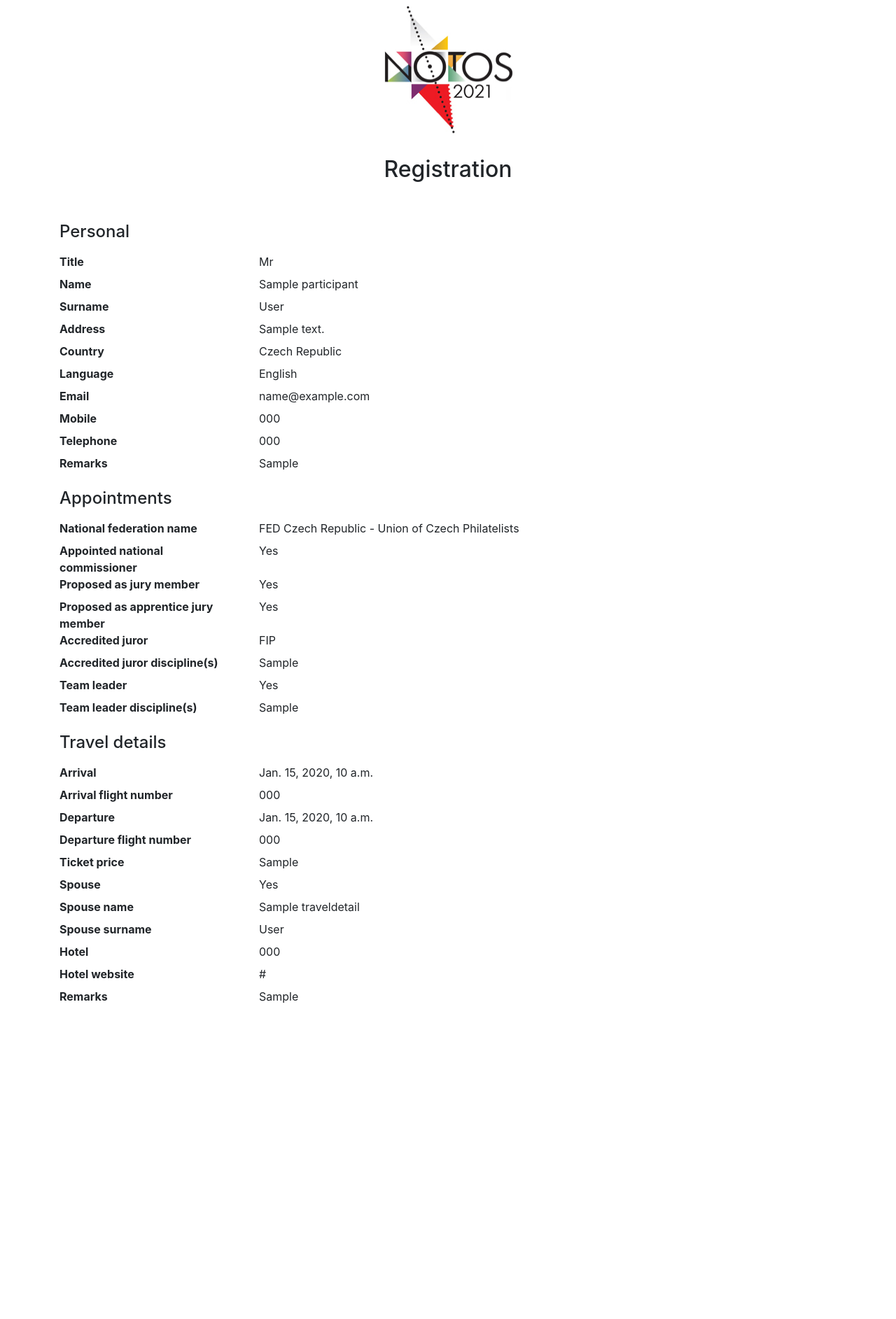
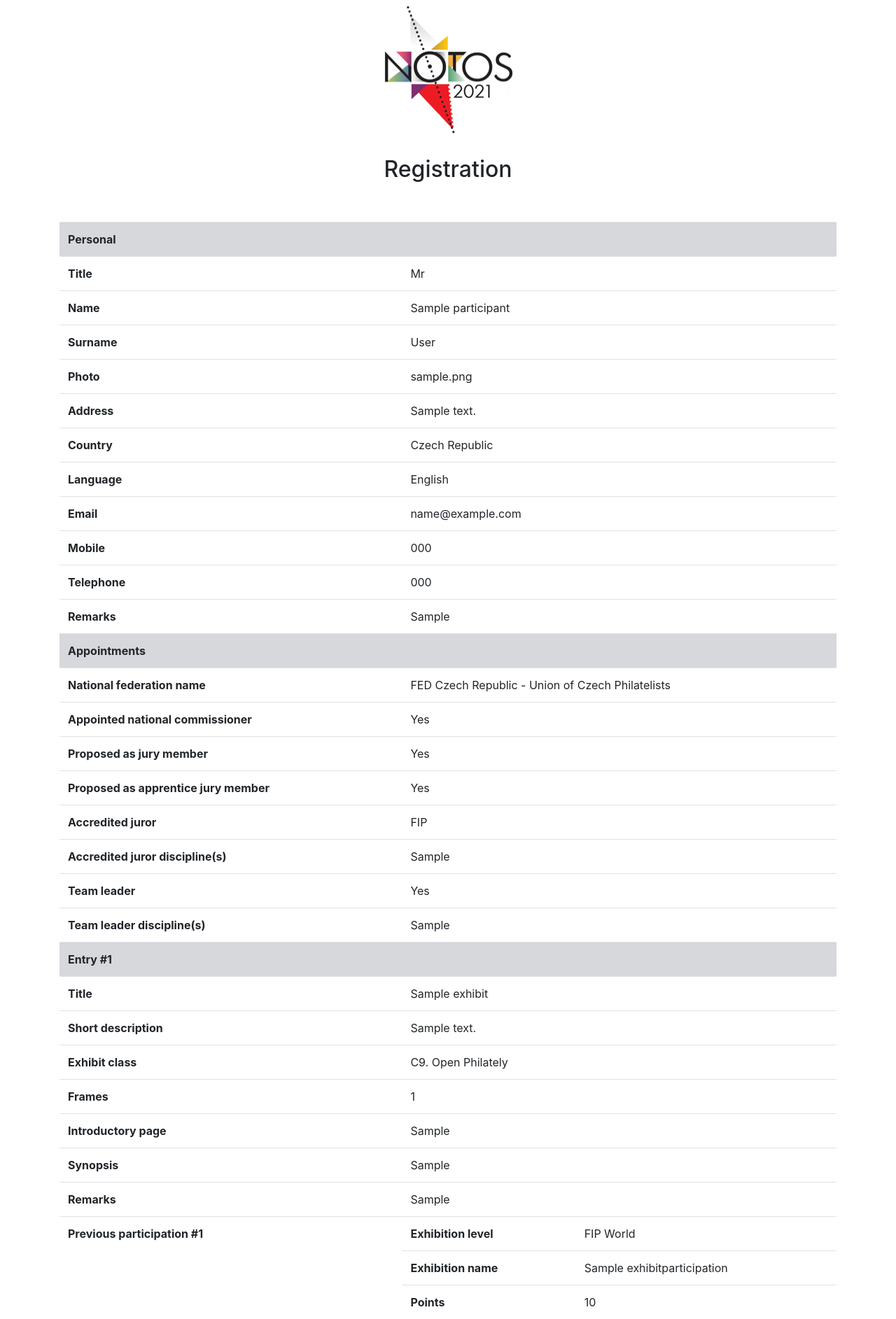
Before and after one commit to chazapis/notos, a Django app: page /print in a window 1280 px wide. Shown: the part 49-1934 px from the top of the page at 70% size. Before the commit the page ends 1483 px from the top, so only its background shows below. Run offline with Django 3.2, Linux system fonts and the light colour scheme; a user stored in the database is signed in; tables that the repository leaves empty hold one stand-in row (values such as "Sample post"); some libraries are stand-ins or nearby versions.

Commit message:
Printout complete

```diff
--- a/registrations/models.py
+++ b/registrations/models.py
@@ -1,3 +1,5 @@
+import os
+
 from django.db import models
 from django.conf import settings
 from django_countries.fields import CountryField
@@ -36,16 +38,18 @@ class Participant(models.Model):
     full_name.short_description = 'Full name'
 
     def printout(self):
-        return {'Title': dict(self.TITLE_CHOICES)[self.title],
-                'Name': self.name,
-                'Surname': self.surname,
-                'Address': self.address,
-                'Country': self.country.name,
-                'Language': dict(self.LANGUAGE_CHOICES)[self.language],
-                'Email': self.email,
-                'Mobile': self.mobile,
-                'Telephone': self.telephone,
-                'Remarks': self.remarks}
+        result = {'Title': dict(self.TITLE_CHOICES)[self.title],
+                  'Name': self.name,
+                  'Surname': self.surname,
+                  'Photo': os.path.basename(self.photo.path) if self.photo else '',
+                  'Address': self.address,
+                  'Country': self.country.name,
+                  'Language': dict(self.LANGUAGE_CHOICES)[self.language],
+                  'Email': self.email,
+                  'Mobile': self.mobile,
+                  'Telephone': self.telephone,
+                  'Remarks': self.remarks}
+        return result
 
     def __str__(self):
         return self.full_name()
@@ -116,14 +120,15 @@ class Appointments(models.Model):
     team_leader_disciplines = models.CharField(blank=True, max_length=128)
 
     def printout(self):
-        return {'National federation name': dict(self.FEDERATION_CHOICES)[self.federation],
-                'Appointed national commissioner': 'Yes' if self.commissioner else '',
-                'Proposed as jury member': 'Yes' if self.jury else '',
-                'Proposed as apprentice jury member': 'Yes' if self.apprentice_jury else '',
-                'Accredited juror': dict(self.ACCREDITED_JUROR_CHOICES)[self.accredited_juror] if self.accredited_juror else '',
-                'Accredited juror discipline(s)': self.accredited_juror_disciplines,
-                'Team leader': 'Yes' if self.team_leader else '',
-                'Team leader discipline(s)': self.team_leader_disciplines}
+        result = {'National federation name': dict(self.FEDERATION_CHOICES)[self.federation],
+                  'Appointed national commissioner': 'Yes' if self.commissioner else 'No',
+                  'Proposed as jury member': 'Yes' if self.jury else 'No',
+                  'Proposed as apprentice jury member': 'Yes' if self.apprentice_jury else 'No',
+                  'Accredited juror': dict(self.ACCREDITED_JUROR_CHOICES)[self.accredited_juror] if self.accredited_juror else '',
+                  'Accredited juror discipline(s)': self.accredited_juror_disciplines,
+                  'Team leader': 'Yes' if self.team_leader else 'No',
+                  'Team leader discipline(s)': self.team_leader_disciplines}
+        return result
 
     def __str__(self):
         return str(self.participant)
@@ -178,6 +183,31 @@ class Exhibit(models.Model):
     created_at = models.DateTimeField(auto_now_add=True)
     changed_at = models.DateTimeField(auto_now=True)
 
+    def printout(self):
+        result = {'Title': self.title,
+                  'Short description': self.short_description,
+                  'Exhibit class': dict(self.EXHIBIT_CLASS_CHOICES)[self.exhibit_class],
+                  'Frames': self.frames}
+        if self.exhibit_class.startswith('Y'):
+            result.update({'Date of birth': self.date_of_birth})
+        if self.exhibit_class.startswith('L'):
+            result.update({'Front cover': os.path.basename(self.introductory_page.path),
+                           'Short abstract': os.path.basename(self.synopsis.path) if self.synopsis else '',
+                           'Author': self.author,
+                           'Publisher': self.publisher,
+                           'Year of publication': self.year_of_publication or '',
+                           'Language(s)': self.language,
+                           'Pages': self.pages or '',
+                           'Format': self.format,
+                           'Frequency': self.frequency,
+                           'Availability': self.availability,
+                           'Price': self.price})
+        else:
+            result.update({'Introductory page': os.path.basename(self.introductory_page.path),
+                           'Synopsis': os.path.basename(self.synopsis.path) if self.synopsis else ''})
+        result.update({'Remarks': self.remarks})
+        return result
+
     def __str__(self):
         return self.title
 
@@ -218,6 +248,15 @@ class ExhibitParticipation(models.Model):
         if self.exhibit.participations.count() >= 6:
             raise ValidationError('Please enter up to a maximum of 6 participations per exhibit')
 
+    def printout(self):
+        result = {'Exhibition level': dict(self.EXHIBITION_LEVEL_CHOICES)[self.exhibition_level],
+                  'Exhibition name': self.exhibition_name,
+                  'Points': self.points,
+                  'Award/Medal': dict(self.MEDAL_CHOICES)[self.medal] if self.medal else '',
+                  'Special prize': 'Yes' if self.special_prize else 'No',
+                  'Felicitations': 'Yes' if self.felicitations else 'No'}
+        return result
+
 class TravelDetails(models.Model):
     class Meta:
         verbose_name = 'Travel Details'
@@ -241,17 +280,19 @@ class TravelDetails(models.Model):
     changed_at = models.DateTimeField(auto_now=True)
 
     def printout(self):
-        return {'Arrival': self.arrival,
-                'Arrival flight number': self.arrival_flight_number,
-                'Departure': self.departure,
-                'Departure flight number': self.departure_flight_number,
-                'Ticket price': self.ticket_price,
-                'Spouse': 'Yes' if self.spouse else '',
-                'Spouse name': self.spouse_name,
-                'Spouse surname': self.spouse_surname,
-                'Hotel': self.hotel,
-                'Hotel website': self.hotel_website,
-                'Remarks': self.remarks}
+        result = {'Arrival': self.arrival or '',
+                  'Arrival flight number': self.arrival_flight_number,
+                  'Departure': self.departure or '',
+                  'Departure flight number': self.departure_flight_number,
+                  'Ticket price': self.ticket_price,
+                  'Spouse': 'Yes' if self.spouse else 'No'}
+        if self.spouse:
+            result.update({'Spouse name': self.spouse_name,
+                           'Spouse surname': self.spouse_surname})
+        result.update({'Hotel': self.hotel,
+                       'Hotel website': self.hotel_website,
+                       'Remarks': self.remarks})
+        return result
 
     def __str__(self):
         return 'Travel Details for ' + self.participant.full_name()
--- a/registrations/templates/registrations/print.html
+++ b/registrations/templates/registrations/print.html
@@ -1,5 +1,14 @@
 {% extends 'registrations/base.html' %}
 {% load static %}
+
+{% block header %}
+<style>
+td>table>tbody>tr:first-child>th,
+td>table>tbody>tr:first-child>td {
+  border-top: 0px;
+}
+</style>
+{% endblock %}
 
 {% block content %}
 <div class="container">
@@ -7,15 +16,43 @@
     <img class="d-block mx-auto mb-4" src="{% static 'registrations/notos_2021.jpg' %}" alt="" width="200" height="200">
     <h2>Registration</h2>
   </div>
+  <table class="table">
+    <tbody>
+      {% for section in sections %}
+      <tr>
+        <th colspan="2" class="table-secondary">{{ section.title }}</td>
+      </tr>
+      {% for name, value in section.fields.items %}
+      <tr>
+        <th scope="row">{{ name }}</th>
+        <td>{{ value }}</td>
+      </tr>
+      {% endfor %}
+      {% for subsection in section.subsections %}
+      <tr>
+        <th scope="row">{{ subsection.title }}</th>
+        <td class="px-0 py-0">
+          <table class="table mb-0">
+            <tbody>
+              {% for name, value in subsection.fields.items %}
+              <tr>
+                <th scope="row" style="width: 40%;">{{ name }}</th>
+                <td>{{ value }}</td>
+              </tr>
+              {% endfor %}
+            </tbody>
+          </table>
+        </td>
+      </tr>
+      {% endfor %}
+      {% endfor %}
+    </tbody>
+  </table>
 
-  {% for section in printout %}
-  <h4 class="mb-3">{{ section.title }}</h4>
-  <dl class="row">
-    {% for name, value in section.fields.items %}
-    <dt class="col-sm-3">{{ name }}</dt>
-    <dd class="col-sm-9">{% if value %}{{ value }}{% else %}&nbsp;{% endif %}</dd>
-    {% endfor %}
-  </dl>
-  {% endfor %}
+  <footer class="my-5 pt-5 text-muted text-center text-small">
+    <ul class="list-inline">
+      <li class="list-inline-item">Generated at {% now 'r' %}</li>
+    </ul>
+  </footer>
 </div>
 {% endblock %}
--- a/registrations/templates/registrations/register.html
+++ b/registrations/templates/registrations/register.html
@@ -32,7 +32,7 @@
       </h4>
       {% if required_done %}
       <div class="alert alert-success small" role="alert">
-        Thank you. Personal registration is complete!<br />
+        Personal registration is complete!<br />
         Click on the edit icons below to fill in other information where appropriate.
       </div>
       {% endif %}
--- a/registrations/urls.py
+++ b/registrations/urls.py
@@ -9,7 +9,7 @@ urlpatterns = [
     path('register/<slug:step>', views.register, name='register'),
     path('register/exhibit/<int:exhibit_id>', views.register, {'step': 'exhibit'}, name='edit_exhibit'),
     path('remove/exhibit/<int:exhibit_id>', views.remove_exhibit, name='remove_exhibit'),
-    path('print', views.print, name='print'),
+    path('print', views.printout, name='print'),
     path('logout/', views.logout, {'next_page': settings.LOGOUT_REDIRECT_URL}, name='logout'),
 ]
 
--- a/registrations/views.py
+++ b/registrations/views.py
@@ -157,7 +157,7 @@ def remove_exhibit(request, exhibit_id=None):
 
     return redirect('register', step='exhibit')
 
-def print(request):
+def printout(request):
     if not request.user.is_authenticated:
         return render(request, 'registrations/login.html')
 
@@ -166,13 +166,27 @@ def print(request):
     except Participant.DoesNotExist:
         return redirect('register', step='personal')
 
-    printout = []
-    printout.append({'title': 'Personal', 'fields': participant.printout()})
+    sections = []
+    sections.append({'title': 'Personal',
+                     'fields': participant.printout(),
+                     'subsections': []})
     if participant.appointments.count():
-        printout.append({'title': 'Appointments', 'fields': participant.appointments.first().printout()})
+        sections.append({'title': 'Appointments',
+                         'fields': participant.appointments.first().printout(),
+                         'subsections': []})
+    for i, exhibit in enumerate(participant.exhibits.all()):
+        subsections = []
+        for j, participation in enumerate(exhibit.participations.all()):
+            subsections.append({'title': 'Previous participation #%d' % (j + 1),
+                                'fields': participation.printout()})
+        sections.append({'title': 'Entry #%d' % (i + 1),
+                         'fields': exhibit.printout(),
+                         'subsections': subsections})
     if participant.travel_details.count():
-        printout.append({'title': 'Travel details', 'fields': participant.travel_details.first().printout()})
-    return render(request, 'registrations/print.html', {'printout': printout})
+        sections.append({'title': 'Travel details',
+                         'fields': participant.travel_details.first().printout(),
+                         'subsections': []})
+    return render(request, 'registrations/print.html', {'sections': sections})
 
 def logout(request, next_page):
     auth_logout(request)
```
